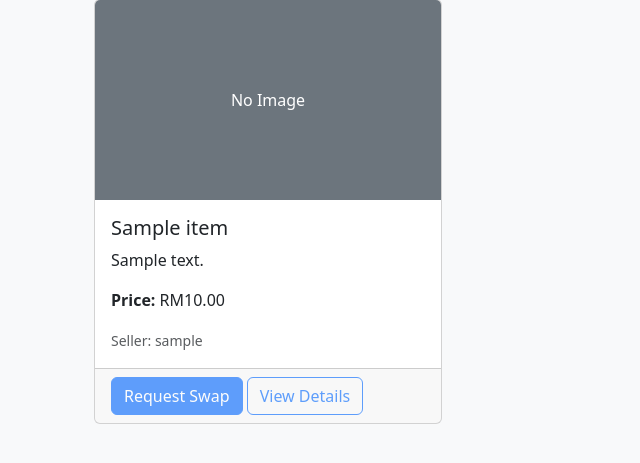
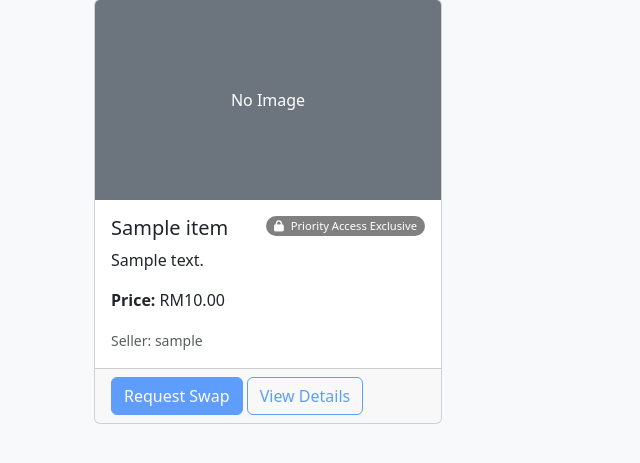
Before and after one commit to TheINSANE333/Campus-Equity-Hub, a Flask app: template app/templates/marketplace.html in a window 1280 px wide. Shown: the part 231-694 px from the top of the page, without its empty margins (0-640 px from the left). Run offline with Flask 3, Linux system fonts and the light colour scheme; the template is opened without the code that fills it: most values are stand-ins (such as "Sample title", 1, 10 or a date in 2020); some libraries are stand-ins or nearby versions.

Commit message:
update lock in marketplace

```diff
--- a/app/templates/marketplace.html
+++ b/app/templates/marketplace.html
@@ -34,7 +34,14 @@
                 </div>
                 {% endif %}
                 <div class="card-body">
-                    <h5 class="card-title">{{ item.name }}</h5>
+                    <h5 class="card-title">{{ item.name }}
+                        {% if item not in items %}
+                        <span class="priority-badge non" style="float: right;">
+                            <i class="fas fa-lock me-1"></i>
+                            Priority Access Exclusive
+                        </span>
+                        {% endif %}
+                    </h5>
                     <p class="card-text text-truncate">{{ item.description }}</p>
                     <p class="card-text"><strong>Price:</strong> RM{{ "%.2f"|format(item.price) }}</p>
                     <p class="card-text"><small class="text-muted">Seller: {{ item.user.username }}</small></p>
```
